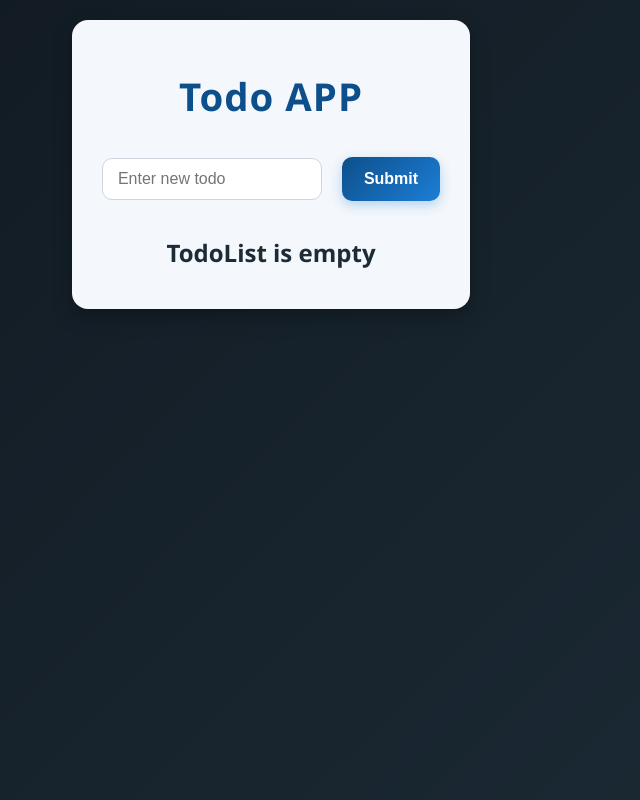
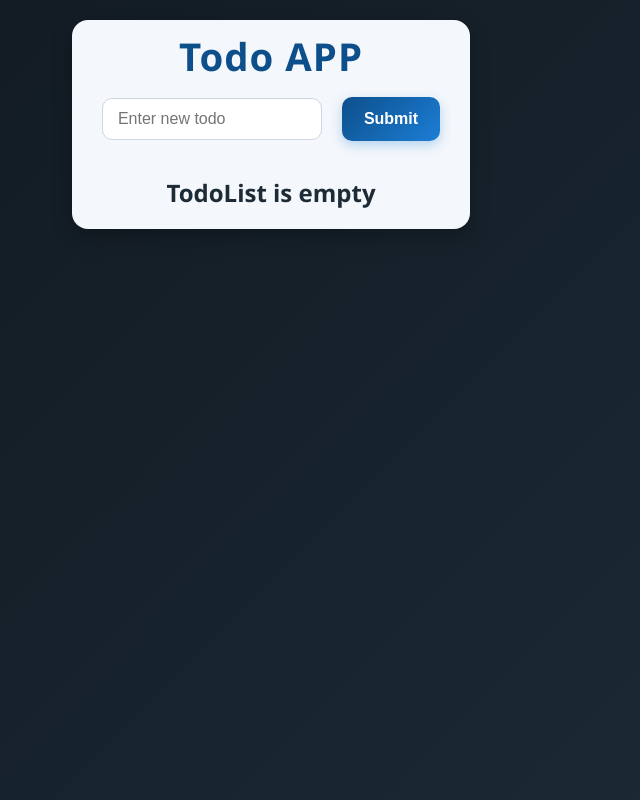
Before and after one commit to oplya/todoApp_v2, a React (Create React App) app: page / in a window 1280 px wide. Shown: the whole page, without its empty margins (369-1009 px from the left). Built offline with nearby package versions, Linux system fonts and the light colour scheme.

Commit message:
Add files via upload

```diff
--- a/src/App.css
+++ b/src/App.css
@@ -6,7 +6,7 @@
   font-family: 'Segoe UI', Tahoma, Geneva, Verdana, sans-serif;
   background: #f4f7fb;
   color: #1c2b36;
-  padding: 30px 20px;
+  padding: 10px 20px;
   border-radius: 16px;
   box-shadow: 0 8px 20px rgba(0, 0, 0, 0.25);
   transition: all 0.3s ease;
@@ -18,7 +18,7 @@
 
 h1 {
   font-size: 2.4rem;
-  margin: 20px 0 35px;
+  margin: 0px 0 15px;
   color: #0d4f8b;
   letter-spacing: 1px;
 }
--- a/src/App.js
+++ b/src/App.js
@@ -59,7 +59,7 @@ function App() {
         toggleTodo={toggleTodoHandler}
       />
       {completedTodosCount > 0 && (
-        <h2>{`Tou have completed ${completedTodosCount} ${
+        <h2>{`You have completed ${completedTodosCount} ${
           completedTodosCount > 1 ? 'todos' : 'todo'
         }`}</h2>
       )}
```
